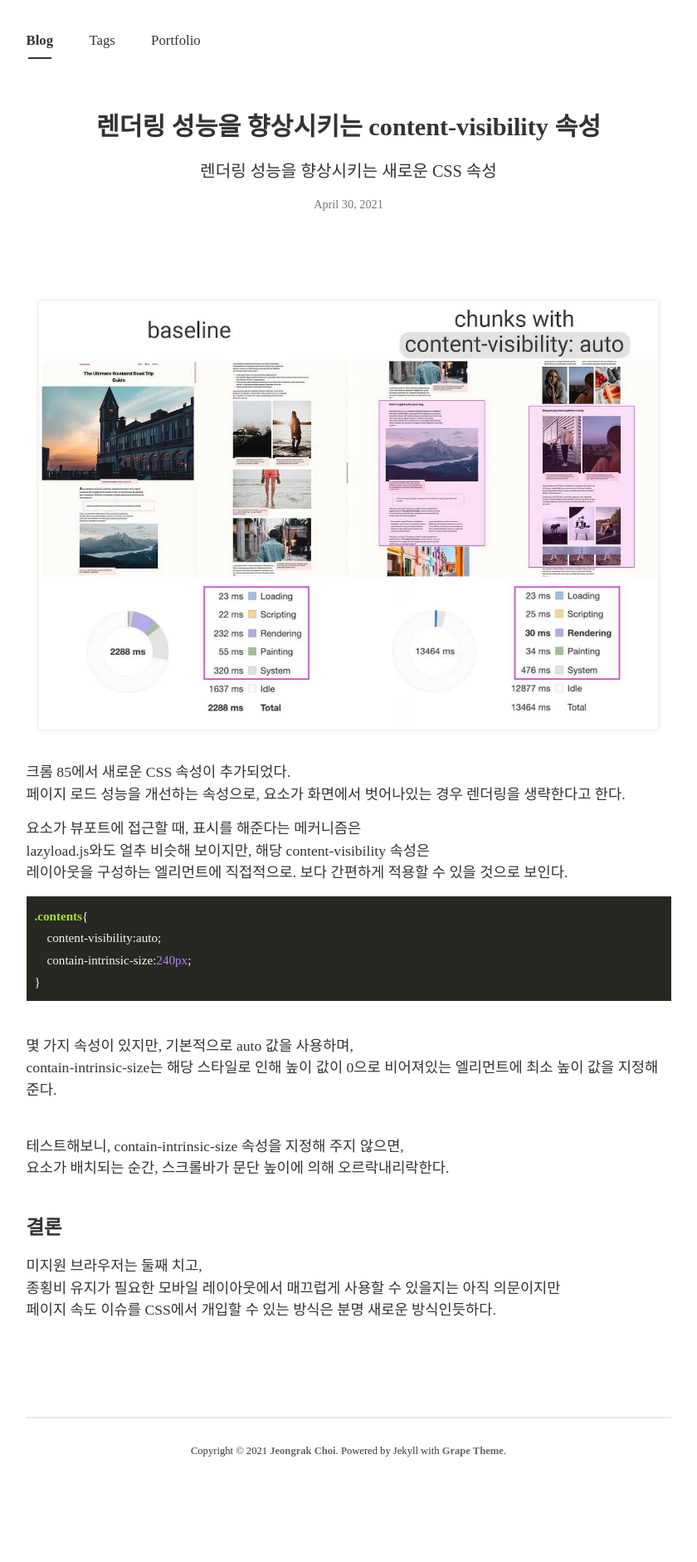
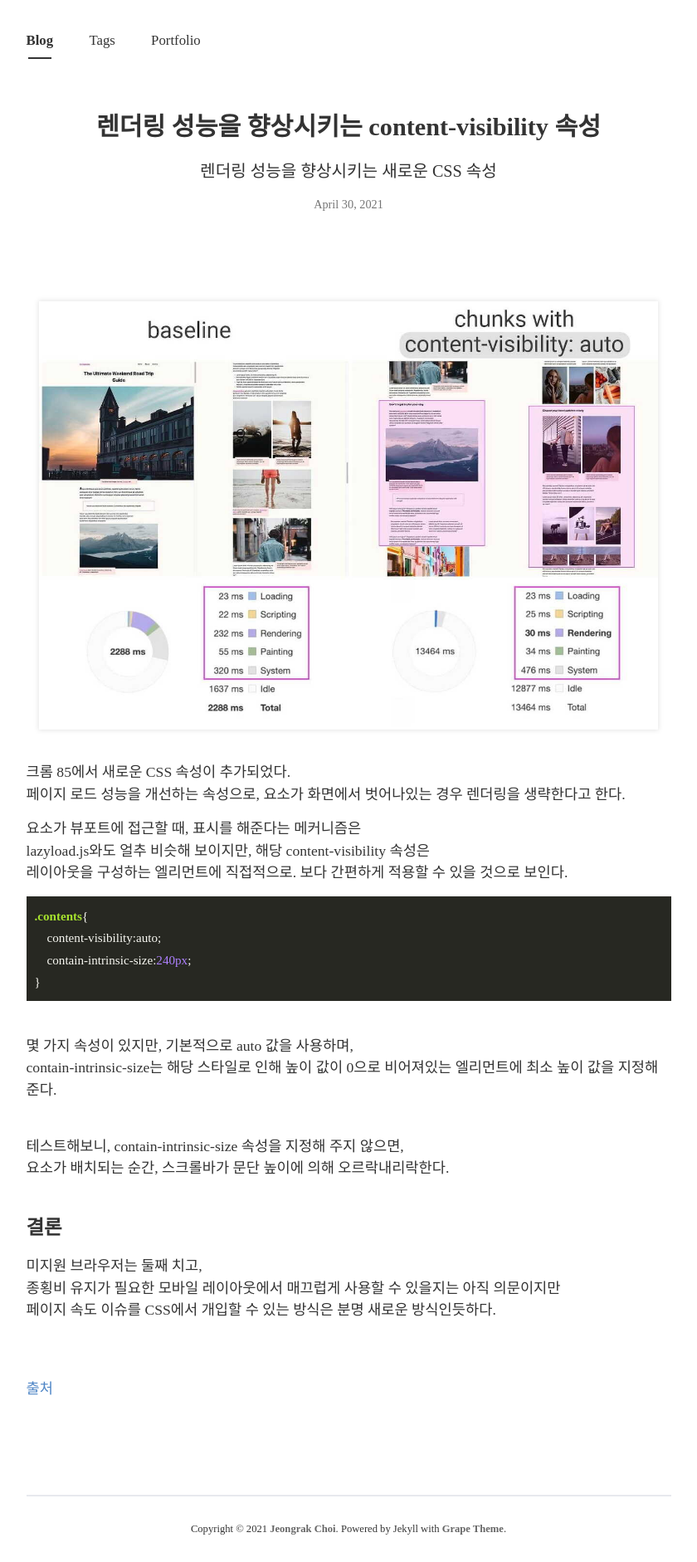
Before and after one commit to JeongrakChoi/JeongrakChoi.github.io, a Jekyll site: the page built from _posts/2021-04-30-content-visibility.md, in a window 1280 px wide. Shown: the whole page at 83% size, without its empty margins (220-1060 px from the left). Built offline with Jekyll 4.4.1, drawn with Linux system fonts in a browser that asks for light colours; nearby versions of some CDN libraries; some web fonts are replaced; comment, search, counter and statistics services are not loaded; before the commit the page ends 1788 px from its top, so only the background shows below that.

Commit message:
Update 2021-04-30-content-visibility.md

```diff
--- a/_posts/2021-04-30-content-visibility.md
+++ b/_posts/2021-04-30-content-visibility.md
@@ -39,3 +39,6 @@ contain-intrinsic-size 속성을 지정해 주지 않으면,
 미지원 브라우저는 둘째 치고,
 종횡비 유지가 필요한 모바일 레이아웃에서 매끄럽게 사용할 수 있을지는 아직 의문이지만
 페이지 속도 이슈를 CSS에서 개입할 수 있는 방식은 분명 새로운 방식인듯하다.
+<br><br>
+
+[출처](https://web.dev/content-visibility/)
```
